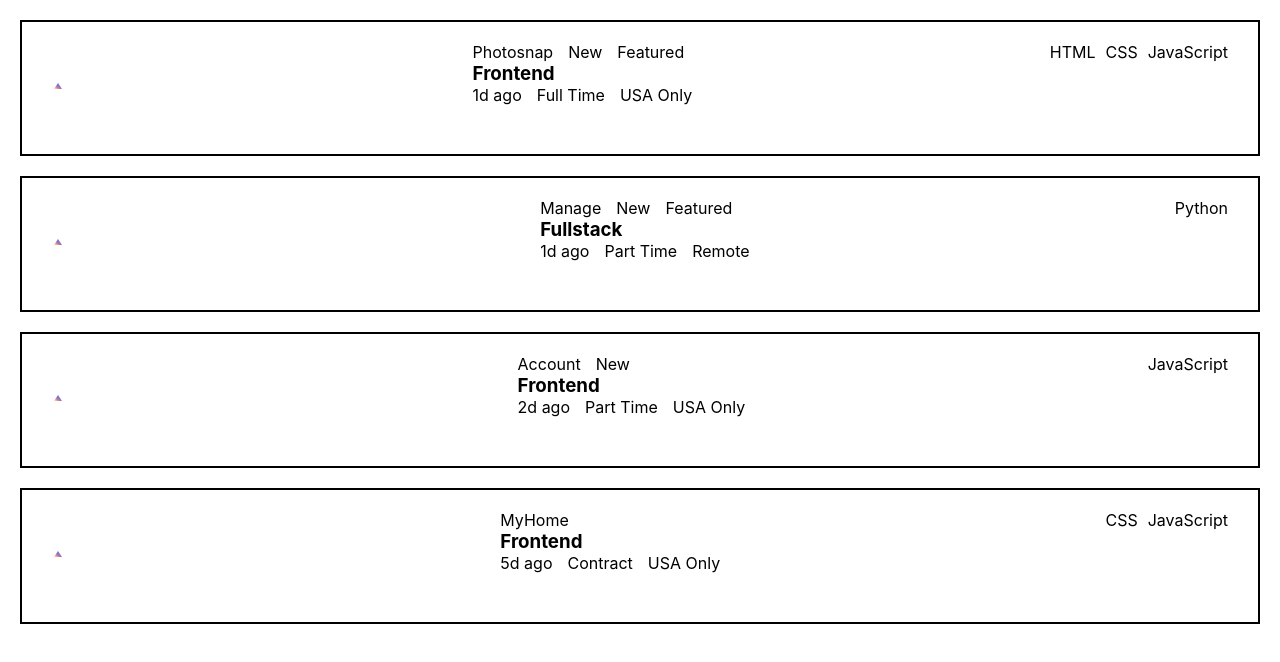
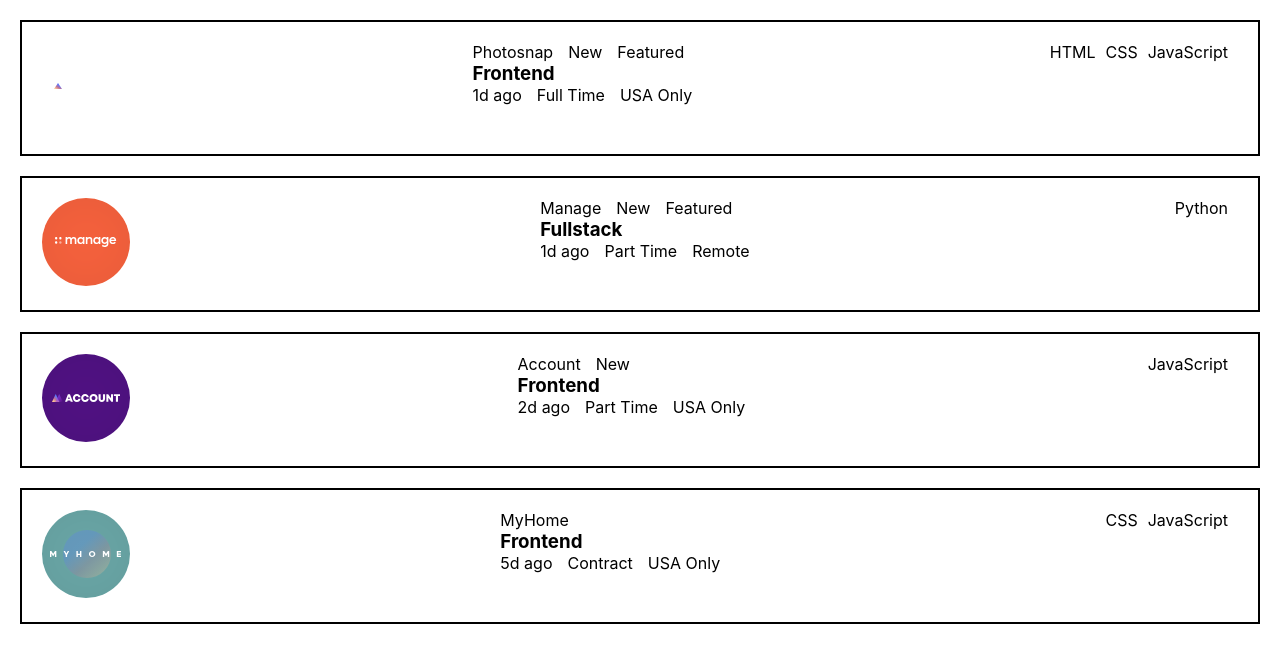
Before and after one commit to MartinMcCarthy11/JobListings-App, a React (Create React App) app in the folder job-listing-app/: page / in a window 1280 px wide. Shown: the top 662 px of the page. Built offline with nearby package versions, Linux system fonts and the light colour scheme.

Commit message:
feat: export SVGs via index file, dynamically consume in ListImage based on props

```diff
--- a/job-listing-app/src/components/ListImage.jsx
+++ b/job-listing-app/src/components/ListImage.jsx
@@ -1,12 +1,18 @@
 import React, { Component } from 'react'
-import { ReactComponent as Logo } from '../images/photosnap.svg';
+import * as logos from '../images';
 
 class ListImage extends Component {
   render(){
-    return   <Logo/>
-
-    //<SVG src={`.${this.props.listImage}`}/>
-
+    // Logic in each of the next two lines should probably be split into helper functions in a util file
+    const imageName = this.props.listImage.split('/')[2].split('.')[0];
+    const imageKey = imageName.charAt(0).toUpperCase() + imageName.slice(1);
+    // Weird syntax here is to use the string value contained in imageKey as the key, rather than literally 'imageKey'
+    const Logo = logos[`${imageKey}`];
+    return(
+      <div>
+      {Logo ? (<Logo />) : null}
+      </div>
+    )
   }
 
 }
--- /dev/null
+++ b/job-listing-app/src/images/index.js
@@ -0,0 +1,7 @@
+import { ReactComponent as Account } from '../images/account.svg';
+import { ReactComponent as Faceit } from '../images/faceit.svg';
+import { ReactComponent as Manage } from '../images/manage.svg';
+import { ReactComponent as Myhome } from '../images/myhome.svg';
+import { ReactComponent as Photosnap } from '../images/photosnap.svg';
+
+export {Account, Faceit, Manage, Myhome, Photosnap }
```
